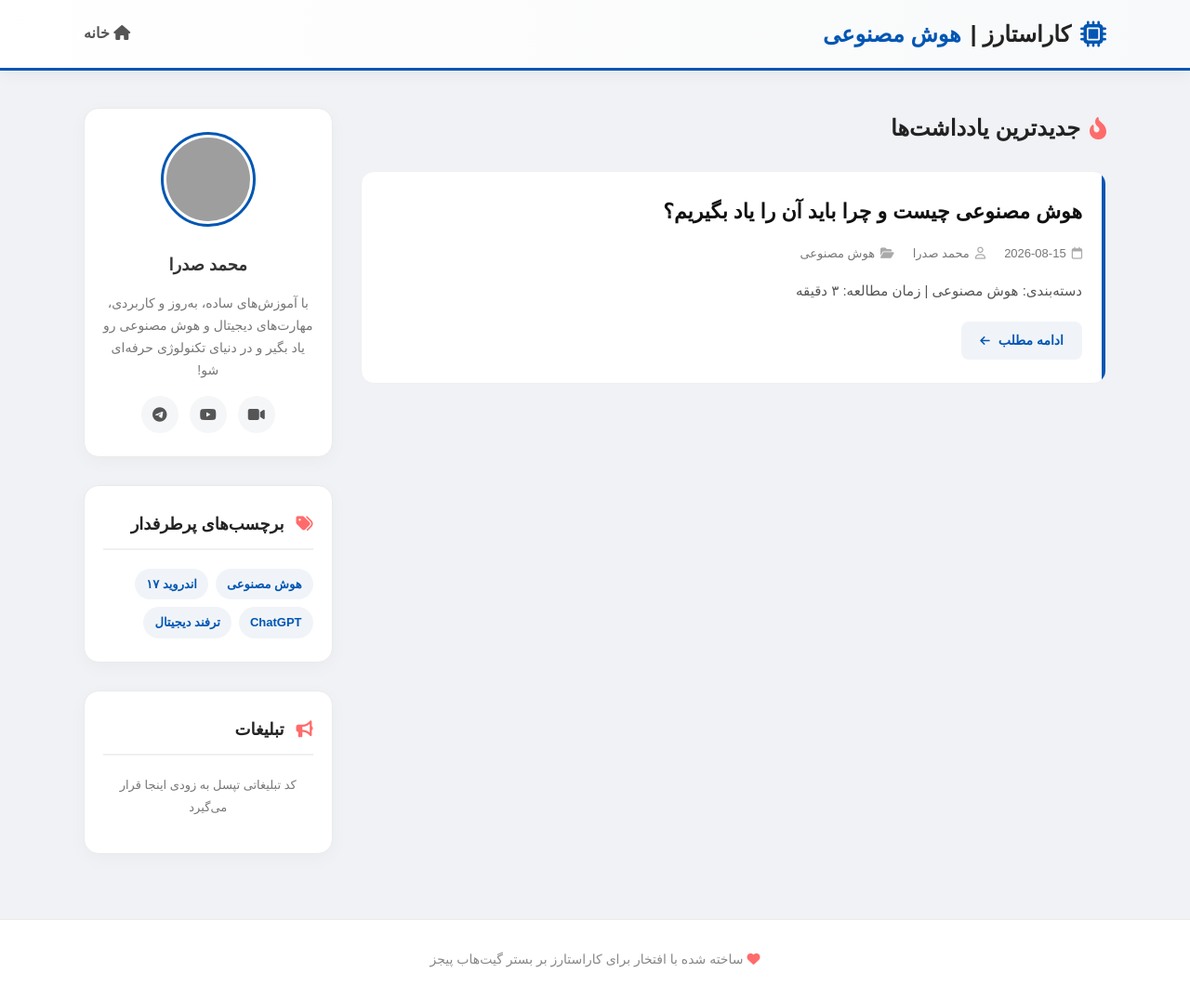
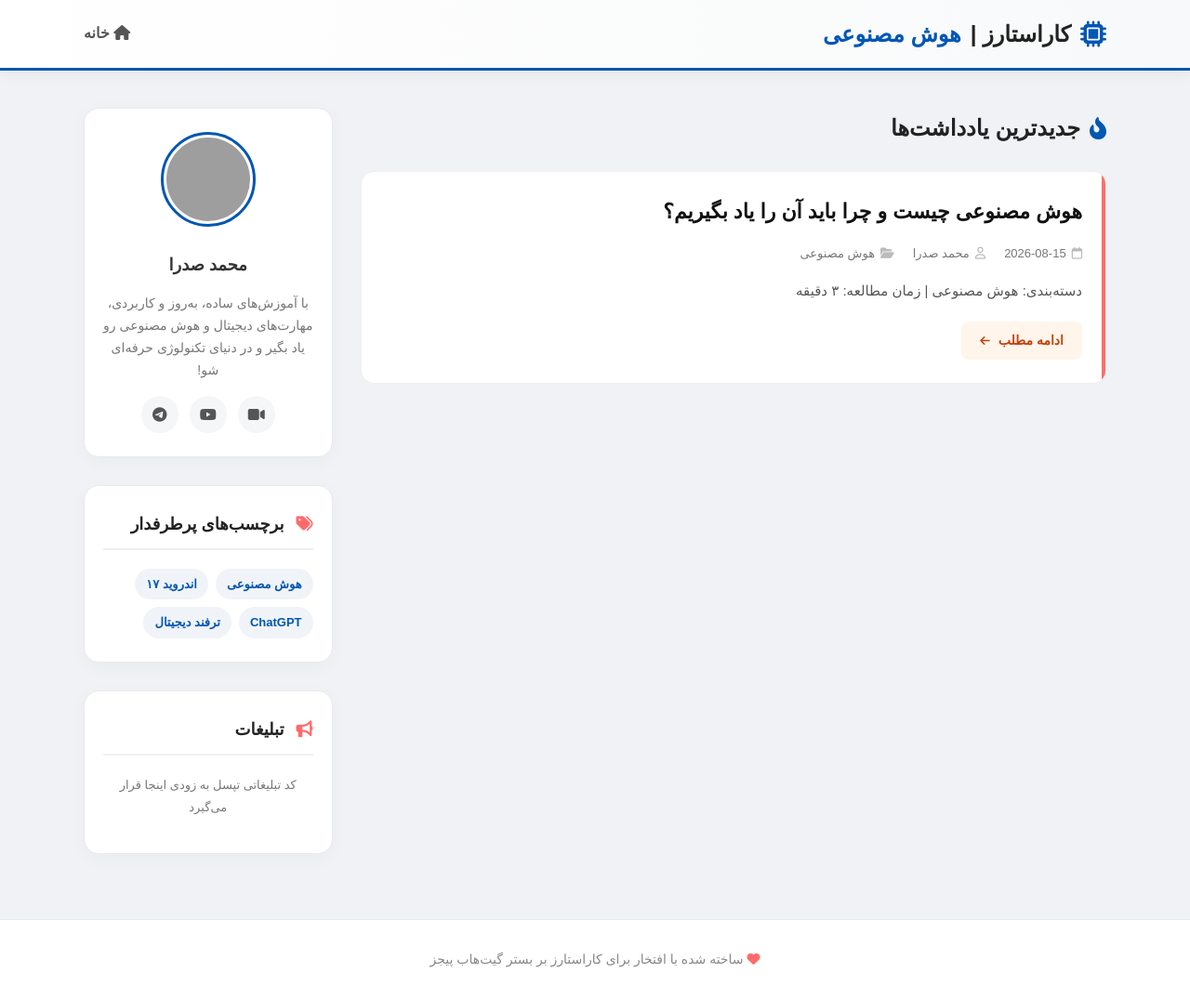
Before and after one commit to carstars7/carstars7.github.io, a Jekyll site: the page built from index.html, in a window 1280 px wide and 1075 px high. Shown: the whole window at 93% size. Built offline with Jekyll 4.4.1, drawn with Linux system fonts in a browser that asks for light colours; a style sheet for code colours, icons or effects is not loaded; grey boxes are pictures that could not be loaded.

Commit message:
Update index.html

```diff
--- a/index.html
+++ b/index.html
@@ -12,7 +12,7 @@ title: کاراستارز | صفحه اصلی
         color: #222;
         font-weight: 800;
     }
-    .page-header i { color: #ff6b6b; }
+    .page-header i { color: var(--primary); }
 
     .post-card {
         background: #fff;
@@ -24,67 +24,30 @@ title: کاراستارز | صفحه اصلی
         position: relative;
         overflow: hidden;
     }
-    /* یک نوار رنگی زیبا کنار کارت مقالات */
+
+    /* نوار کناری مقالات حالا زرد است و با هاور شدن نارنجی می‌شود */
     .post-card::before {
-        content: '';
-        position: absolute;
-        right: 0;
-        top: 0;
-        width: 4px;
-        height: 100%;
-        background: #0056b3;
-        transition: all 0.3s ease;
+        content: ''; position: absolute; right: 0; top: 0; width: 4px; height: 100%;
+        background: var(--secondary); transition: all 0.3s ease;
     }
-    .post-card:hover {
-        transform: translateY(-5px);
-        box-shadow: 0 10px 25px rgba(0,0,0,0.06);
-    }
-    .post-card:hover::before {
-        width: 6px;
-        background: #ff6b6b;
-    }
+    .post-card:hover { transform: translateY(-5px); box-shadow: 0 10px 25px rgba(249, 115, 22, 0.08); }
+    .post-card:hover::before { width: 6px; background: var(--primary); }
 
-    .post-card h2 {
-        margin: 0 0 15px 0;
-        font-size: 22px;
-        line-height: 1.6;
-    }
-    .post-card h2 a {
-        color: #111;
-        text-decoration: none;
-    }
-    .post-card h2 a:hover {
-        color: #0056b3;
-    }
+    .post-card h2 { margin: 0 0 15px 0; font-size: 22px; line-height: 1.6; }
+    .post-card h2 a { color: #111; text-decoration: none; transition: color 0.2s;}
+    .post-card h2 a:hover { color: var(--primary); }
 
-    /* اطلاعات زیر تیتر مقاله */
-    .post-meta {
-        display: flex;
-        gap: 20px;
-        font-size: 13px;
-        color: #777;
-        margin-bottom: 15px;
-        flex-wrap: wrap;
-    }
-    .post-meta div {
-        display: flex;
-        align-items: center;
-        gap: 6px;
-    }
-    .post-meta i { color: #aaa; }
+    .post-meta { display: flex; gap: 20px; font-size: 13px; color: #777; margin-bottom: 15px; flex-wrap: wrap; }
+    .post-meta div { display: flex; align-items: center; gap: 6px; }
+    .post-meta i { color: #bbb; }
 
-    .post-excerpt {
-        font-size: 15px;
-        color: #555;
-        margin-bottom: 20px;
-        text-align: justify;
-    }
+    .post-excerpt { font-size: 15px; color: #555; margin-bottom: 20px; text-align: justify; }
 
-    /* دکمه ادامه مطلب */
+    /* دکمه ادامه مطلب سازگار با تم نارنجی */
     .read-more {
         display: inline-block;
-        background: #f0f4f8;
-        color: #0056b3;
+        background: #fff5eb;
+        color: #c2410c;
         padding: 8px 20px;
         border-radius: 8px;
         font-size: 14px;
@@ -92,10 +55,7 @@ title: کاراستارز | صفحه اصلی
         text-decoration: none;
         transition: all 0.2s;
     }
-    .read-more:hover {
-        background: #0056b3;
-        color: #fff;
-    }
+    .read-more:hover { background: var(--primary); color: #fff; }
 </style>
 
 <div class="page-header">
@@ -114,7 +74,6 @@ title: کاراستارز | صفحه اصلی
       </div>
 
       <div class="post-excerpt">
-          <!-- این بخش قسمتی از متن مقاله را به عنوان خلاصه نمایش می‌دهد -->
           {{ post.excerpt | strip_html | truncatewords: 35 }}
       </div>
 
```
